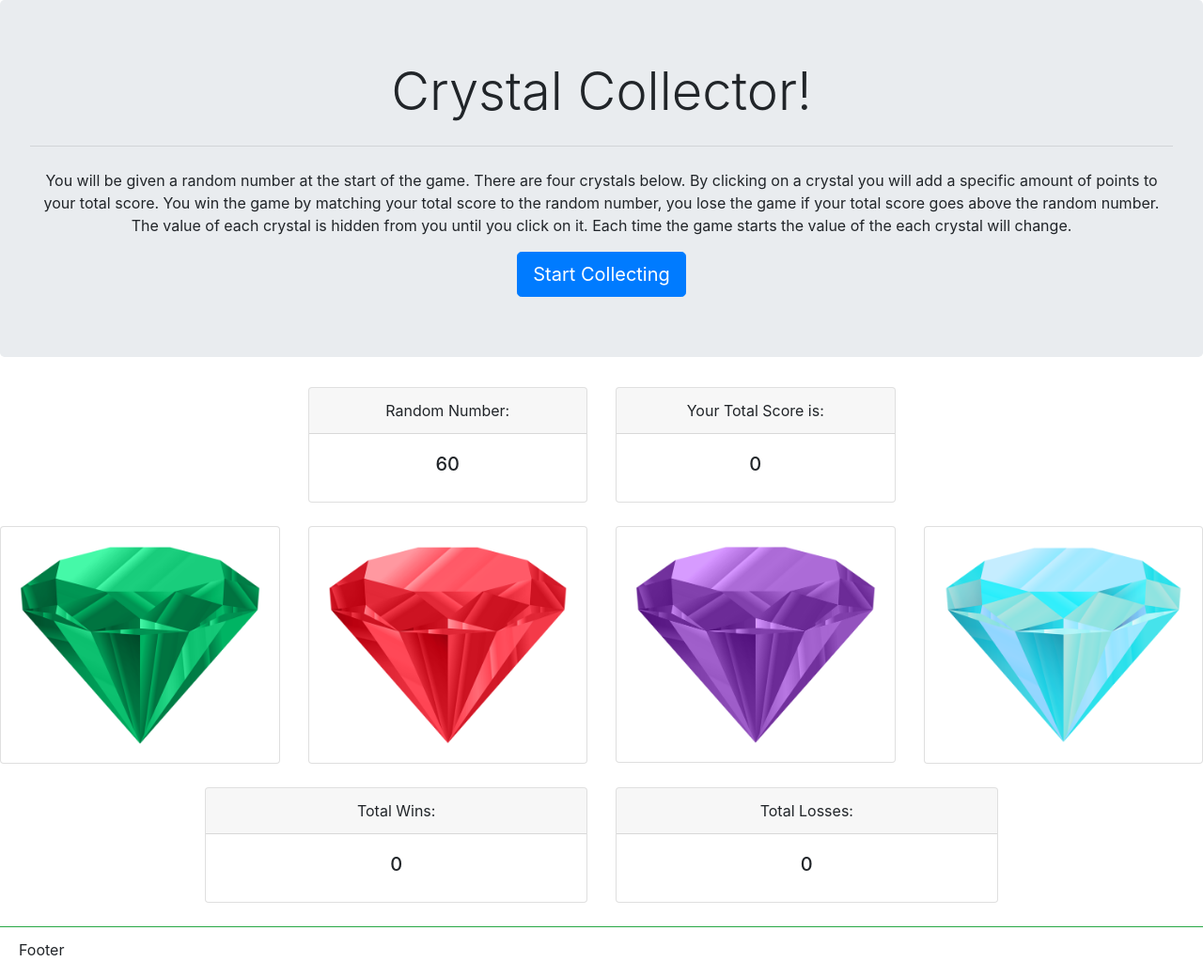
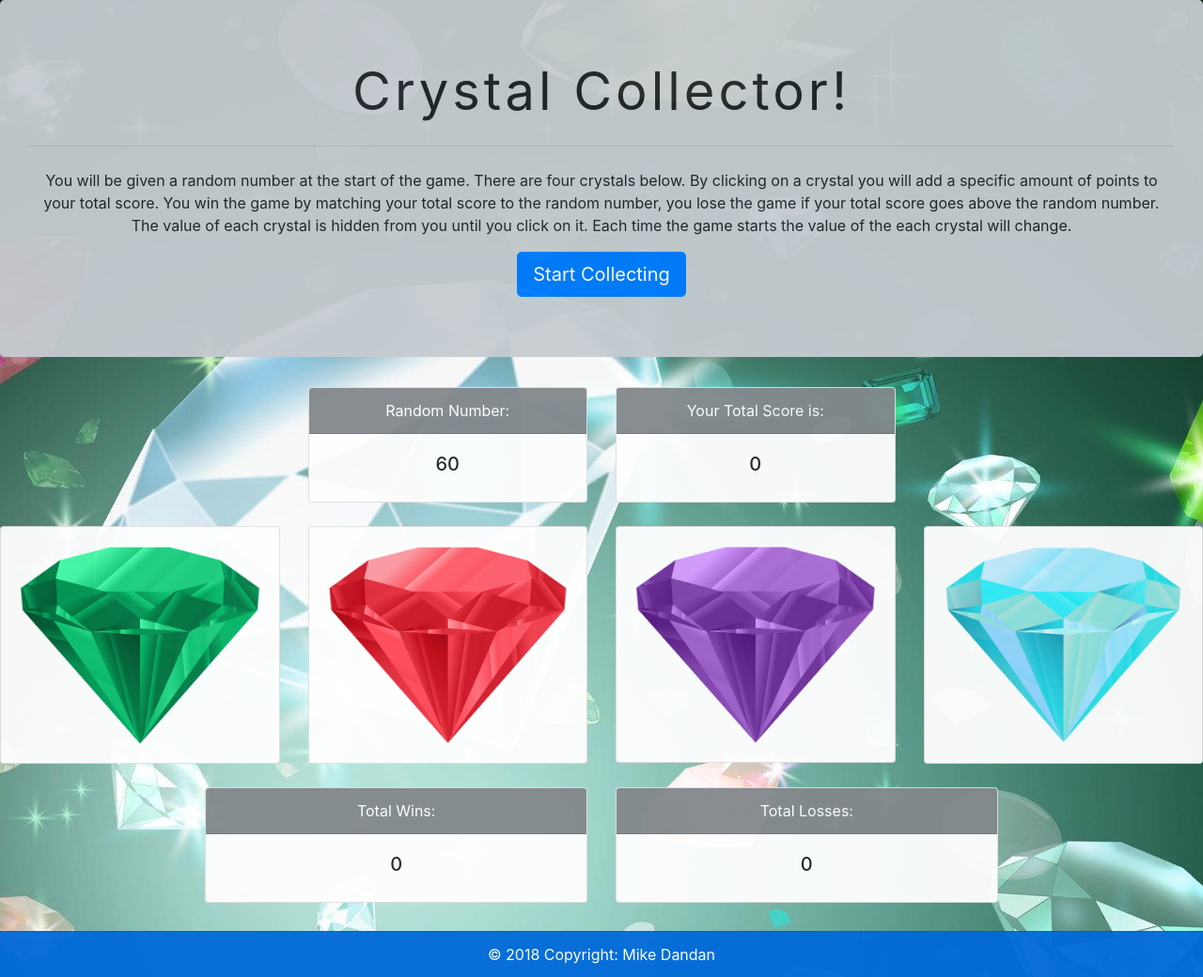
Before and after one commit to mikedandan/unit-4-game, a plain HTML site: page index.html in a window 1280 px wide. Shown: the whole page at 94% size. Drawn offline with nearby package versions, Linux system fonts and the light colour scheme.

Commit message:
updated css styling and added background image, updated footer content

```diff
--- a/assets/css/style.css
+++ b/assets/css/style.css
@@ -1,12 +1,29 @@
+body {
+    background-image: url('../images/High-Resolution-Crystal-Wallpaper.jpg');
+    opacity: .95;
+}
 .row {
     margin-bottom: 25px;
 }
 .jumbotron {
+    background-color: #C6CCD1;
     text-align: center;
 }
+h1 {
+    letter-spacing: 4px;
+}
 .card-body {
+    border-color: black;
     text-align: center;
 }
 .card-header {
+    background-color: #83888C;
+    color: white;
     text-align: center;
 }
+.card-footer {
+    color: white;
+    text-align: center;
+    margin-top: 30px;
+    background-color: #0069D9;
+}
--- a/index.html
+++ b/index.html
@@ -16,7 +16,7 @@
     <script src="https://ajax.googleapis.com/ajax/libs/jquery/3.3.1/jquery.min.js"></script>
 </head>
 <div class="jumbotron">
-    <h1 class="display-4">Crystal Collector!</h1>
+    <h1 class="display-4"><strong>Crystal Collector!</strong></h1>
     <hr class="my-4">
     <p>You will be given a random number at the start of the game. There are four crystals below. By clicking on a
         crystal
@@ -58,7 +58,7 @@
         <div class="col-sm-3" id="green">
             <div class="card">
                 <div class="card-body">
-                    <img class="card-img" id ="green" attr ="green-num" src="assets/images/Green_DiamondImage.png">
+                    <img class="card-img" src="assets/images/Green_DiamondImage.png">
                 </div>
             </div>
         </div>
@@ -109,7 +109,8 @@
         </div>
         <div class="col-md-2"></div>
     </div>
-    <div class="card-footer bg-transparent border-success">Footer</div>
+    <div class="card-footer">© 2018 Copyright:
+        <a>Mike Dandan</a></div>
     </div>
 
     <script type="text/javascript" src="./assets/javascript/game.js"></script>
```
Also changed, not shown: assets/images/High-Resolution-Crystal-Wallpaper.jpg (added).
